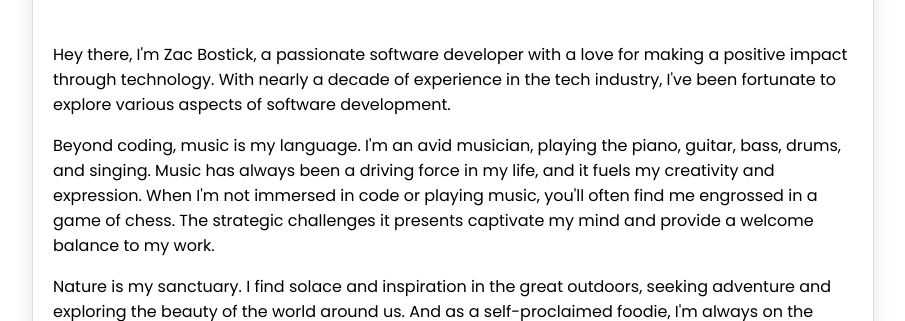
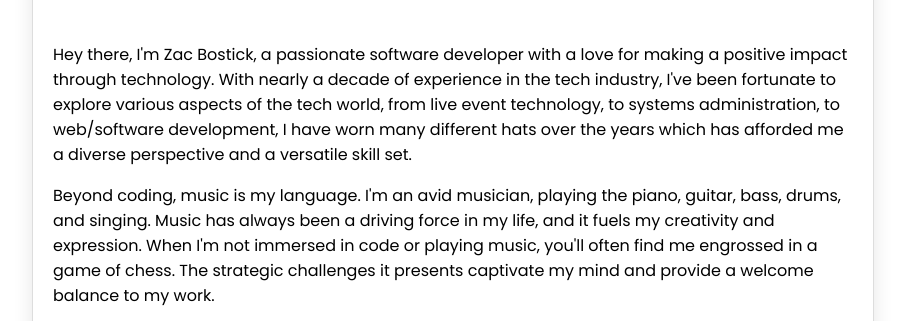
Before and after one commit to ZacBostick/devportfolio, a plain HTML site: page index.html in a window 1280 px wide. Shown: the part 419-740 px from the top of the page, without its empty margins (187-1092 px from the left). Drawn offline with nearby package versions, Linux system fonts and the light colour scheme.

Commit message:
Update index.html

```diff
--- a/index.html
+++ b/index.html
@@ -50,7 +50,7 @@
                 <h2 data-aos="fade-up">About Me</h2>
                 <br>
                 <p>
-                    Hey there, I'm Zac Bostick, a passionate software developer with a love for making a positive impact through technology. With nearly a decade of experience in the tech industry, I've been fortunate to explore various aspects of software development.
+                    Hey there, I'm Zac Bostick, a passionate software developer with a love for making a positive impact through technology. With nearly a decade of experience in the tech industry, I've been fortunate to explore various aspects of the tech world, from live event technology, to systems administration, to web/software development, I have worn many different hats over the years which has afforded me a diverse perspective and a versatile skill set.
                 </p>
                 <p>
                     Beyond coding, music is my language. I'm an avid musician, playing the piano, guitar, bass, drums, and singing. Music has always been a driving force in my life, and it fuels my creativity and expression. When I'm not immersed in code or playing music, you'll often find me engrossed in a game of chess. The strategic challenges it presents captivate my mind and provide a welcome balance to my work.
```
